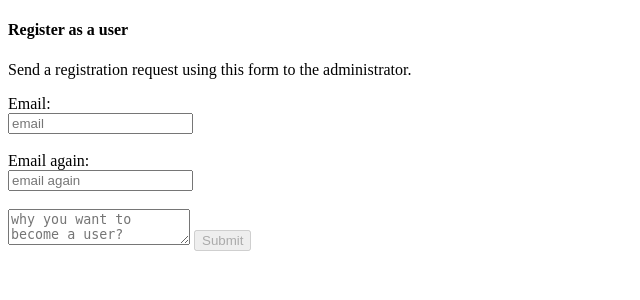
After one commit to hannutt/DBoard, a Django app: page /register/ in a window 1280 px wide. The commit adds this page. Shown: the top 300 px of the page, without its empty margins (0-640 px from the left). Run offline with Django 4.2, Linux system fonts and the light colour scheme; data comes from the database, SQL or seed files in the repository; both versions use the stored data as it was after the commit.

Commit message:
email feature added.

```diff
--- /dev/null
+++ b/DBoardApp/registerViews.py
@@ -0,0 +1,62 @@
+from email.mime.multipart import MIMEMultipart
+from email.mime.text import MIMEText
+import os
+import sqlite3
+import ssl
+from django.shortcuts import render,redirect
+import smtplib
+from dotenv import load_dotenv
+load_dotenv("c:/codes/DBoard/DBoardApp/.env")
+
+def showRegisteringPage(request):
+    getAdminEmail()
+    return render(request,'register.html')
+
+def getAdminEmail():
+    connection_obj = sqlite3.connect('db.sqlite3')
+    cursor_obj = connection_obj.cursor()
+    statement = '''SELECT email FROM auth_user WHERE id=1'''
+
+    cursor_obj.execute(statement)
+
+
+    output = cursor_obj.fetchall()
+    for row in output:
+        print(row)
+
+    rowAdmin=str(row)
+    connection_obj.commit()
+    connection_obj.close()
+    return rowAdmin
+
+
+
+def sendEmail(request):
+     adminMail = getAdminEmail()
+     adminMailFinal = adminMail.replace("(","").replace(")","").replace(",","").replace("'","").replace("'","")
+     print("admins mail ",adminMailFinal)
+
+     subject = "DBoard"
+     body = request.POST['email']+" want to become a user."
+     sender_email = os.getenv("yahoo_mail")
+
+
+     yahoopsw = os.getenv("yahoo_psw")
+     print(yahoopsw)
+
+
+     message = MIMEMultipart()
+     message["From"] = sender_email
+     message["To"] = adminMailFinal
+     message["Subject"] = subject
+
+     message.attach(MIMEText(body, "plain"))
+     text = message.as_string()
+
+     context = ssl.create_default_context()
+
+     with smtplib.SMTP_SSL("smtp.mail.yahoo.com", 465, context=context) as server:
+
+        server.login(sender_email, yahoopsw)
+        server.sendmail(sender_email, adminMailFinal,text)
+        return redirect(showRegisteringPage)
--- a/DBoardApp/static/styles.css
+++ b/DBoardApp/static/styles.css
@@ -222,3 +222,8 @@
     left: 1130px;
     top:40px;
 }
+
+.okText {
+    font-weight: bold;
+    background-color: green;
+}
--- a/DBoardApp/templates/login.html
+++ b/DBoardApp/templates/login.html
@@ -100,9 +100,12 @@
     <br><br>
     <button class="btn btn-primary" id="loginBtn" type="submit" value="Login">Login</button>
   </form>
+  <form action="/register/" method="post">
+    {% csrf_token %}
   <span class="regbtn">
   <button class="btn btn-warning" id="loginBtn" type="submit" value="Login">Register</button>
 </span>
+</form>
   <button id="showpsw" class="showpsw" onclick="showPsw()"><i
       class="fa-solid fa-eye"></i></button>
       <script>
--- /dev/null
+++ b/DBoardApp/templates/register.html
@@ -0,0 +1,46 @@
+<!DOCTYPE html>
+<html>
+    <head>
+        {% load static %}
+        <script src="https://ajax.googleapis.com/ajax/libs/jquery/3.7.1/jquery.min.js"></script>
+        <link rel="stylesheet" href="{%static 'styles.css' %}">
+        <title>Register</title>
+    </head>
+    <body>
+        <h4>Register as a user</h4>
+        <p>Send a registration request using this form to the administrator.</p>
+        <form action="/send-mail/" method="post">
+          {% csrf_token %}
+          <!--
+            <label for="username">Username:</label><br>
+            <input type="text" id="username" name="username" placeholder="Username"><br>-->
+            <label for="password">Email:</label><br>
+            <input type="text" id="email" name="email" onchange="checkEmails()" placeholder="email"><br><br>
+            <label for="password">Email again:</label><br>
+            <input type="text" id="emailAgain" name="emailAgain" onchange="checkEmails()" placeholder="email again"><br><br>
+            <textarea name="reason" id="reason" placeholder="why you want to become a user?" onchange="checkEmails()"></textarea>
+            <input type="submit" name="sendBtn" id="sendBtn" value="Submit" disabled>
+          </form>
+          <script>
+            //checkemails on onchange eventinä 3 input kentässä, eli se tarkistaa että emailit täsmää
+            //eikä textarea ole tyhjä. jos nämä ehdot täyttyy, niin sendbtn disablointi poistuu
+            function checkEmails() {
+                var reason=document.getElementById("reason").value
+                console.log(reason)
+                var email=document.getElementById("email").value
+                var emailAgain = document.getElementById("emailAgain").value
+                if (email===emailAgain && reason !='')
+                {   document.getElementById("sendBtn").disabled=false
+                    document.getElementById("okText").hidden=false
+                    $("div").animate({left: '250px'});
+
+                }
+            }
+          </script>
+
+          <div style="position: absolute;">
+            <p id="okText" class="okText" hidden>Emails OK!</p>
+          </div>
+
+    </body>
+</html>
--- a/DBoardApp/urls.py
+++ b/DBoardApp/urls.py
@@ -4,6 +4,7 @@ from DBoardApp import loginViews
 from DBoardApp import messageViews
 from DBoardApp import BanViews
 from DBoardApp import AdminViews
+from DBoardApp import registerViews
 from .views import saveCsv,webshop,productSelection,saveOrderToDb,discount,webshopAdmin,editProduct,updateProd,\
 backToWebShop
 
@@ -43,6 +44,8 @@ urlpatterns = [
     #path('edit-product/<int:productId>/',editProduct)
     path('back-to-shop/',backToWebShop),
     path('post-delete-product-send/<int:productId>/',AdminViews.deleteProduct),
-    path('mark-delivered/',AdminViews.delivered)
+    path('mark-delivered/',AdminViews.delivered),
+    path('register/',registerViews.showRegisteringPage),
+    path("send-mail/",registerViews.sendEmail)
 
 ]
```
Also changed, not shown: DBoardApp/static/js/scripts.js (line endings or trailing spaces), README.md, db.sqlite3, 1 other file.
